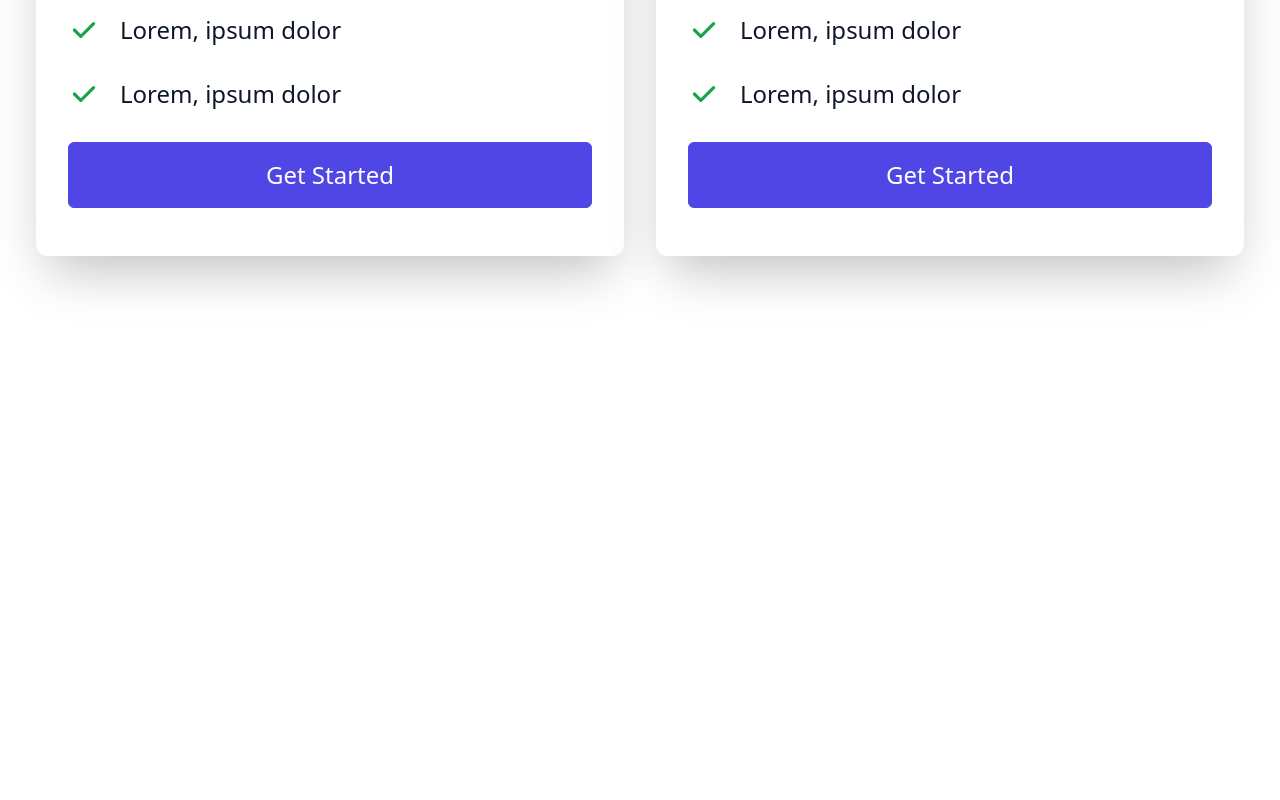
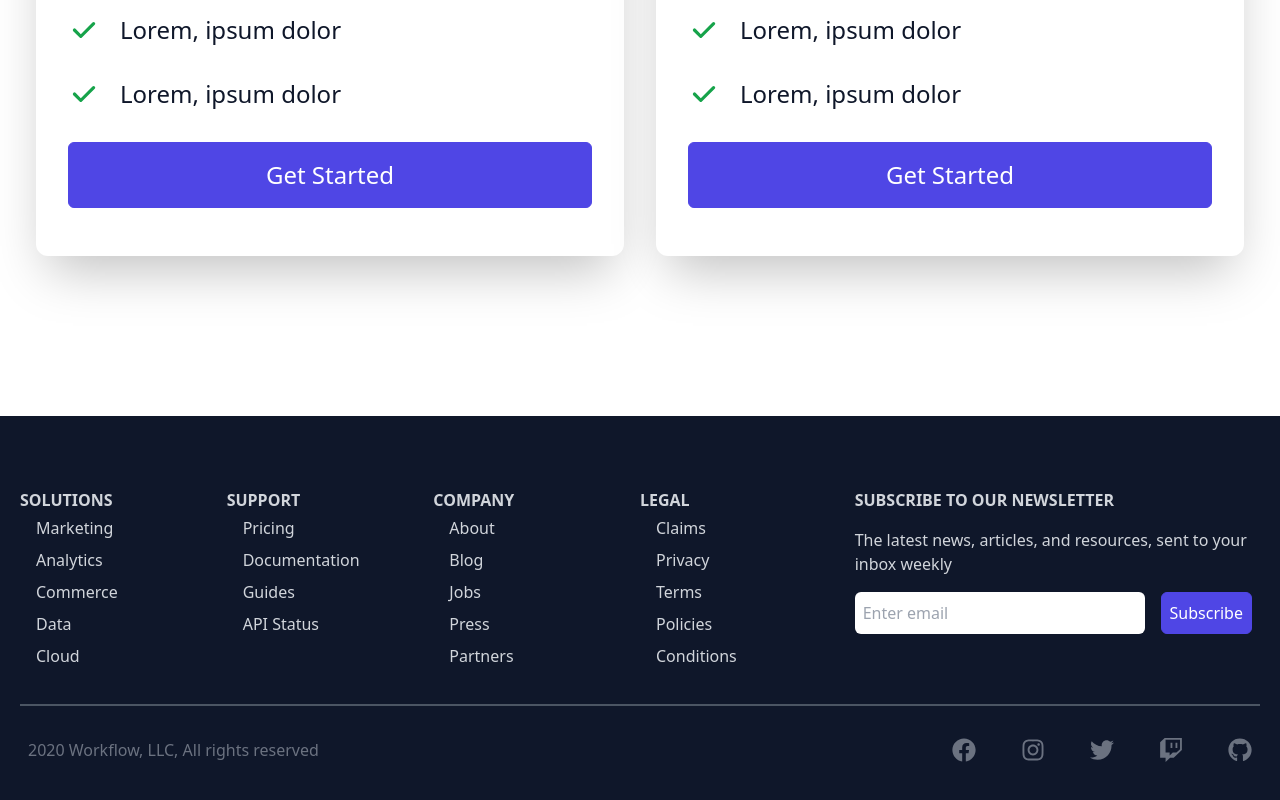
Before and after one commit to smitti24/cloud-management-app, a React (Create React App) app: page / in a window 1280 px wide. Shown: the part 4320-5120 px from the top of the page. Before the commit the page ends 4736 px from the top, so only its background shows below. Built offline with nearby package versions, Linux system fonts and the light colour scheme.

Commit message:
Added footer component

```diff
--- a/package.json
+++ b/package.json
@@ -11,7 +11,9 @@
     "postcss": "^8.4.14",
     "react": "^18.2.0",
     "react-dom": "^18.2.0",
+    "react-icons": "^4.4.0",
     "react-scripts": "5.0.1",
+    "react-scroll": "^1.8.7",
     "tailwindcss": "^3.1.5",
     "web-vitals": "^2.1.4"
   },
--- a/src/App.js
+++ b/src/App.js
@@ -1,5 +1,6 @@
 import About from "./components/About";
 import AllInOne from "./components/AllInOne";
+import Footer from "./components/Footer";
 import Hero from "./components/Hero";
 import Navbar from "./components/Navbar";
 import Pricing from "./components/Pricing";
@@ -14,6 +15,7 @@
       <Support />
       <AllInOne />
       <Pricing />
+      <Footer />
     </>
   );
 }
--- /dev/null
+++ b/src/components/Footer.jsx
@@ -0,0 +1,81 @@
+import React from "react";
+import {
+  FaFacebook,
+  FaInstagram,
+  FaTwitter,
+  FaTwitch,
+  FaGithub,
+} from "react-icons/fa";
+
+export default function Footer() {
+  return (
+    <div className="w-full mt-24 bg-slate-900 text-gray-300 py-8 px-2">
+      <div className="max-w-[1240px] mx-auto grid grid-cols-2 md:grid-cols-6 border-b-2 border-gray-600 py-8">
+        <div>
+          <h6 className="font-bold uppercase pt-2">Solutions</h6>
+          <ul>
+            <li className="py-1">Marketing</li>
+            <li className="py-1">Analytics</li>
+            <li className="py-1">Commerce</li>
+            <li className="py-1">Data</li>
+            <li className="py-1">Cloud</li>
+          </ul>
+        </div>
+        <div>
+          <h6 className="font-bold uppercase pt-2">Support</h6>
+          <ul>
+            <li className="py-1">Pricing</li>
+            <li className="py-1">Documentation</li>
+            <li className="py-1">Guides</li>
+            <li className="py-1">API Status</li>
+          </ul>
+        </div>
+        <div>
+          <h6 className="font-bold uppercase pt-2">Company</h6>
+          <ul>
+            <li className="py-1">About</li>
+            <li className="py-1">Blog</li>
+            <li className="py-1">Jobs</li>
+            <li className="py-1">Press</li>
+            <li className="py-1">Partners</li>
+          </ul>
+        </div>
+        <div>
+          <h6 className="font-bold uppercase pt-2">Legal</h6>
+          <ul>
+            <li className="py-1">Claims</li>
+            <li className="py-1">Privacy</li>
+            <li className="py-1">Terms</li>
+            <li className="py-1">Policies</li>
+            <li className="py-1">Conditions</li>
+          </ul>
+        </div>
+        <div className="col-span-2 pt-8 md:p-2">
+          <p className="font-bold uppercase">Subscribe to our newsletter</p>
+          <p className="py-4">
+            The latest news, articles, and resources, sent to your inbox weekly
+          </p>
+          <form className="flex flex-col sm:flex-row">
+            <input
+              className="w-full p-2 mr-4 rounded-md mb-4"
+              type="email"
+              placeholder="Enter email"
+            ></input>
+            <button className="p-2 mb-4">Subscribe</button>
+          </form>
+        </div>
+      </div>
+
+      <div className="flex flex-col max-w-[1240px] px-2 py-4 mx-auto justify-between sm:flex-row text-center text-gray-500">
+        <p className="py-4">2020 Workflow, LLC, All rights reserved</p>
+        <div className="flex justify-between sm:w-[300px] pt-4 text-2xl">
+          <FaFacebook />
+          <FaInstagram />
+          <FaTwitter />
+          <FaTwitch />
+          <FaGithub />
+        </div>
+      </div>
+    </div>
+  );
+}
```
Also changed, not shown: 1 other file (tests, documents, lock files or other folders).
